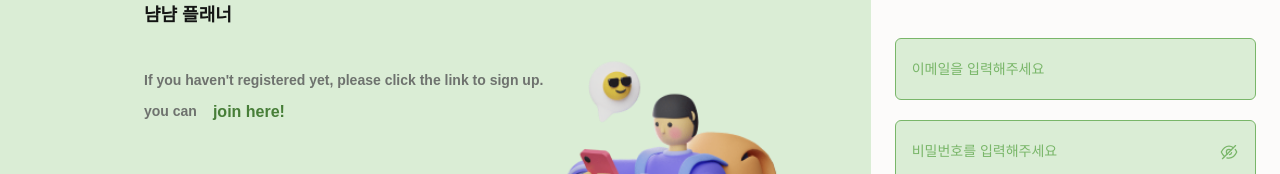
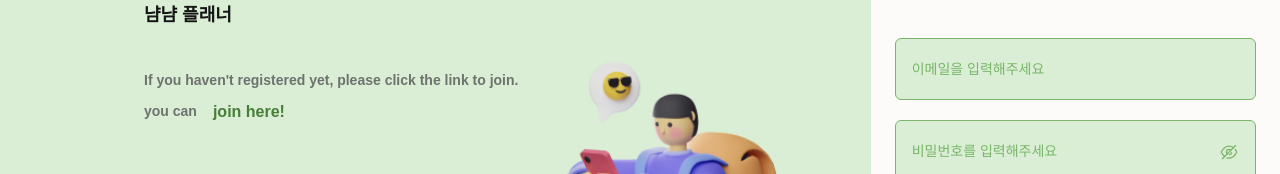
Before and after one commit to devping-kr/NNplanner-FE, a Next.js app: page /login in a window 1280 px wide. Shown: the part 273-447 px from the top of the page. Built offline with nearby package versions, Linux system fonts and the light colour scheme.

Commit message:
Feat: AuthHeader, LoginBody로 컴포넌트 분리

```diff
--- a/src/components/feature/Login/index.tsx
+++ b/src/components/feature/Login/index.tsx
@@ -1,104 +1,29 @@
 'use client';
 
-import Image from 'next/image';
-import Link from 'next/link';
-import { useState } from 'react';
-import { zodResolver } from '@hookform/resolvers/zod';
-import { useForm } from 'react-hook-form';
-import { loginSchema } from '@/schema/authSchema';
-import Button from '@/components/common/Button/Button';
-import { Input } from '@/components/common/Input';
 import Logo from '@/components/common/Logo';
-import {
-  AuthTitle,
-  BodyGray,
-  BodyPrimary,
-} from '@/components/common/Typography';
+import AuthHeader from '@/components/shared/Auth/AuthHeader';
+import LoginBody from '@/components/shared/Auth/LoginBody';
+import { AUTH_TEXT } from '@/constants/_authText';
 
 const Login = () => {
-  const [isShowPassword, setIsShowPassword] = useState(false);
-  const {
-    register,
-    handleSubmit,
-    formState: { errors },
-  } = useForm({
-    resolver: zodResolver(loginSchema),
-    defaultValues: {
-      email: '',
-      password: '',
-    },
-  });
-  const onSubmit = (data: { email: string; password: string }) => {
-    // TODO: auth api 배포후 작성예정
-    console.log(data);
-  };
+  const { title, serviceName, contents } = AUTH_TEXT.login;
+
   return (
     <main className='mx-auto my-0 flex overflow-hidden'>
       <section className='relative flex w-full flex-col gap-10 bg-green-100 pl-36 pt-48'>
-        <div className='flex flex-col gap-2'>
-          <AuthTitle>Login In to</AuthTitle>
-          <BodyPrimary>냠냠 플래너</BodyPrimary>
-        </div>
-        <div className='flex flex-col gap-2'>
-          <BodyGray>{`If you haven't registered yet, please click the link to sign up.`}</BodyGray>
-          <div className='flex items-center gap-4'>
-            <BodyGray>you can</BodyGray>
-            <Link href={'/join'} className='w-fit font-bold text-green-600'>
-              join here!
-            </Link>
-          </div>
-          <Image
-            className='absolute bottom-0 right-5'
-            src={'/imgs/login.png'}
-            alt='로그인 이미지'
-            width={340}
-            height={450}
-          />
-        </div>
+        <AuthHeader
+          title={title}
+          serviceName={serviceName}
+          contents={contents}
+          href='/signup'
+          image='login'
+          linkText='join'
+        />
       </section>
       <div className='h-full bg-gradient-to-b from-green-100 to-transparent'></div>
       <section className='flex h-screen w-1/2 flex-col items-center justify-center gap-10'>
         <Logo width={180} height={42} href='#' />
-        <form onSubmit={handleSubmit(onSubmit)} className='w-full'>
-          <fieldset className='flex w-full flex-col gap-5 px-6'>
-            <legend className='sr-only'>로그인 인증</legend>
-            <div>
-              <Input
-                type='text'
-                placeholder='이메일을 입력해주세요'
-                height='large'
-                className='text-green-500 placeholder:text-green-400'
-                {...register('email')}
-              />
-              {errors.email && (
-                <span className='text-red-300'>{errors.email.message}</span>
-              )}
-            </div>
-            <div>
-              <Input
-                type={isShowPassword ? 'text' : 'password'}
-                placeholder='비밀번호를 입력해주세요'
-                height='large'
-                className='text-green-500 placeholder:text-green-400'
-                isRightIcon={true}
-                rightIcon={isShowPassword ? 'show' : 'hide'}
-                rightIconAction={() => setIsShowPassword(!isShowPassword)}
-                {...register('password')}
-              />
-              {errors.password && (
-                <span className='text-red-300'>{errors.password.message}</span>
-              )}
-            </div>
-            <div className='flex w-full flex-col gap-2'>
-              <Button type='submit' size='basic' className='shadow-lg'>
-                로그인
-              </Button>
-              <Button type='submit' size='basic' className='shadow-lg'>
-                구글 로그인
-              </Button>
-            </div>
-          </fieldset>
-        </form>
+        <LoginBody />
       </section>
     </main>
   );
--- /dev/null
+++ b/src/components/shared/Auth/AuthHeader/index.tsx
@@ -0,0 +1,52 @@
+import Image from 'next/image';
+import Link from 'next/link';
+import {
+  AuthTitle,
+  BodyGray,
+  BodyPrimary,
+} from '@/components/common/Typography';
+
+interface AuthHeaderProps {
+  title: string;
+  serviceName: string;
+  contents: string;
+  href: string;
+  image: string;
+  linkText: string;
+}
+
+const AuthHeader = ({
+  title,
+  serviceName,
+  contents,
+  href,
+  image,
+  linkText,
+}: AuthHeaderProps) => {
+  return (
+    <>
+      <div className='flex flex-col gap-2'>
+        <AuthTitle>{title}</AuthTitle>
+        <BodyPrimary>{serviceName}</BodyPrimary>
+      </div>
+      <div className='flex flex-col gap-2'>
+        <BodyGray>{contents}</BodyGray>
+        <div className='flex items-center gap-4'>
+          <BodyGray>you can</BodyGray>
+          <Link href={href} className='w-fit font-bold text-green-600'>
+            {`${linkText} here!`}
+          </Link>
+        </div>
+        <Image
+          className='absolute bottom-0 right-5'
+          src={`/imgs/${image}.png`}
+          alt={`${image} 이미지`}
+          width={340}
+          height={450}
+        />
+      </div>
+    </>
+  );
+};
+
+export default AuthHeader;
--- /dev/null
+++ b/src/components/shared/Auth/LoginBody/index.tsx
@@ -0,0 +1,73 @@
+'use client';
+
+import { useState } from 'react';
+import { zodResolver } from '@hookform/resolvers/zod';
+import { useForm } from 'react-hook-form';
+import { loginSchema } from '@/schema/authSchema';
+import Button from '@/components/common/Button/Button';
+import { Input } from '@/components/common/Input';
+
+const LoginBody = () => {
+  const [isShowPassword, setIsShowPassword] = useState(false);
+
+  const {
+    register,
+    handleSubmit,
+    formState: { errors },
+  } = useForm({
+    resolver: zodResolver(loginSchema),
+    defaultValues: {
+      email: '',
+      password: '',
+    },
+  });
+  const onSubmit = (data: { email: string; password: string }) => {
+    // TODO: auth api 배포후 작성예정
+    console.log(data);
+  };
+
+  return (
+    <form onSubmit={handleSubmit(onSubmit)} className='w-full'>
+      <fieldset className='flex w-full flex-col gap-5 px-6'>
+        <legend className='sr-only'>로그인 인증</legend>
+        <div>
+          <Input
+            type='text'
+            placeholder='이메일을 입력해주세요'
+            height='large'
+            className='text-green-500 placeholder:text-green-400'
+            {...register('email')}
+          />
+          {errors.email && (
+            <span className='text-red-300'>{errors.email.message}</span>
+          )}
+        </div>
+        <div>
+          <Input
+            type={isShowPassword ? 'text' : 'password'}
+            placeholder='비밀번호를 입력해주세요'
+            height='large'
+            className='text-green-500 placeholder:text-green-400'
+            isRightIcon={true}
+            rightIcon={isShowPassword ? 'show' : 'hide'}
+            rightIconAction={() => setIsShowPassword(!isShowPassword)}
+            {...register('password')}
+          />
+          {errors.password && (
+            <span className='text-red-300'>{errors.password.message}</span>
+          )}
+        </div>
+        <div className='flex w-full flex-col gap-2'>
+          <Button type='submit' size='basic' className='shadow-lg'>
+            로그인
+          </Button>
+          <Button type='submit' size='basic' className='shadow-lg'>
+            구글 로그인
+          </Button>
+        </div>
+      </fieldset>
+    </form>
+  );
+};
+
+export default LoginBody;
--- /dev/null
+++ b/src/constants/_authText.ts
@@ -0,0 +1,12 @@
+export const AUTH_TEXT = {
+  login: {
+    title: 'Login In to',
+    serviceName: '냠냠 플래너',
+    contents: `If you haven't registered yet, please click the link to join.`,
+  },
+  signup: {
+    title: 'Signup In to',
+    serviceName: '냠냠 플래너',
+    contents: `Already have an account? please click the link to login.`,
+  },
+};
```
